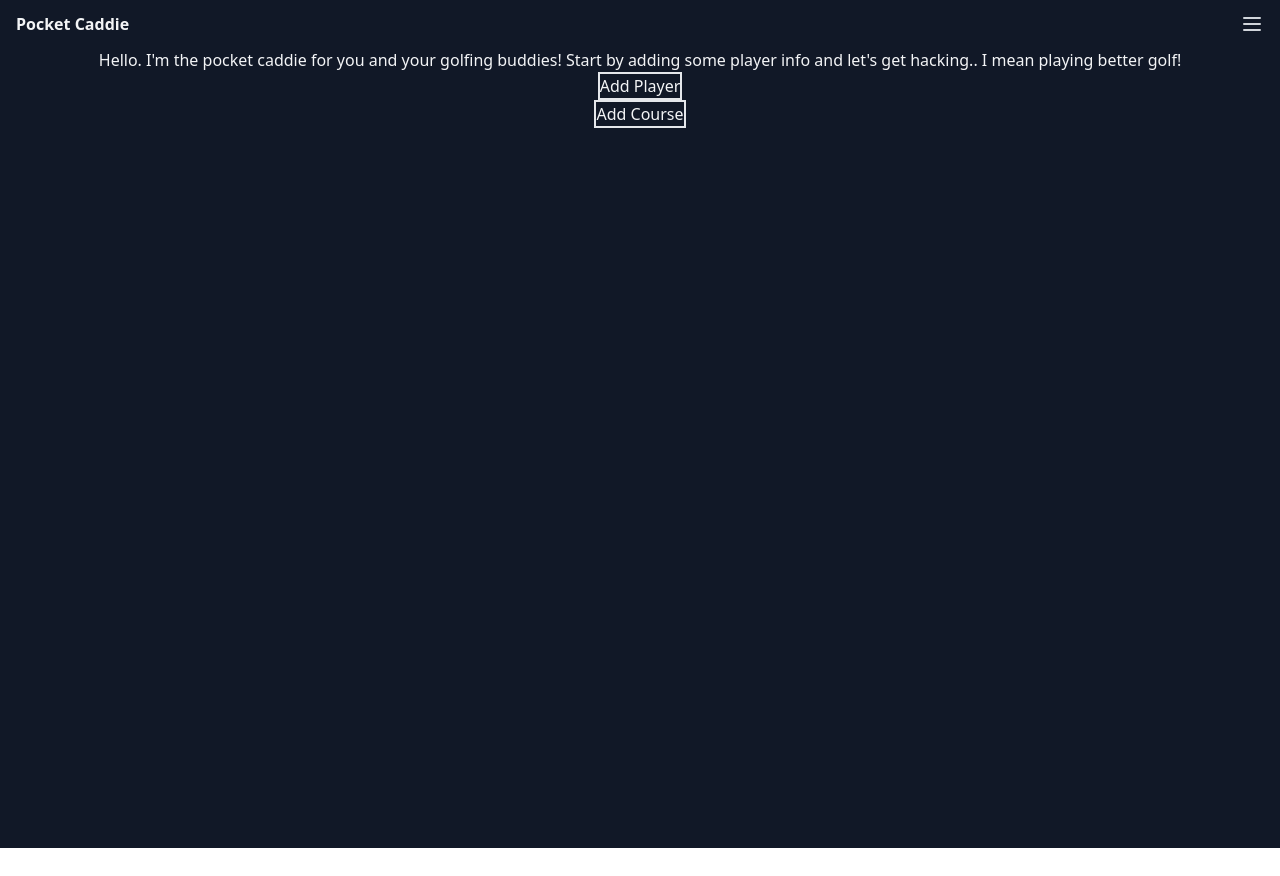
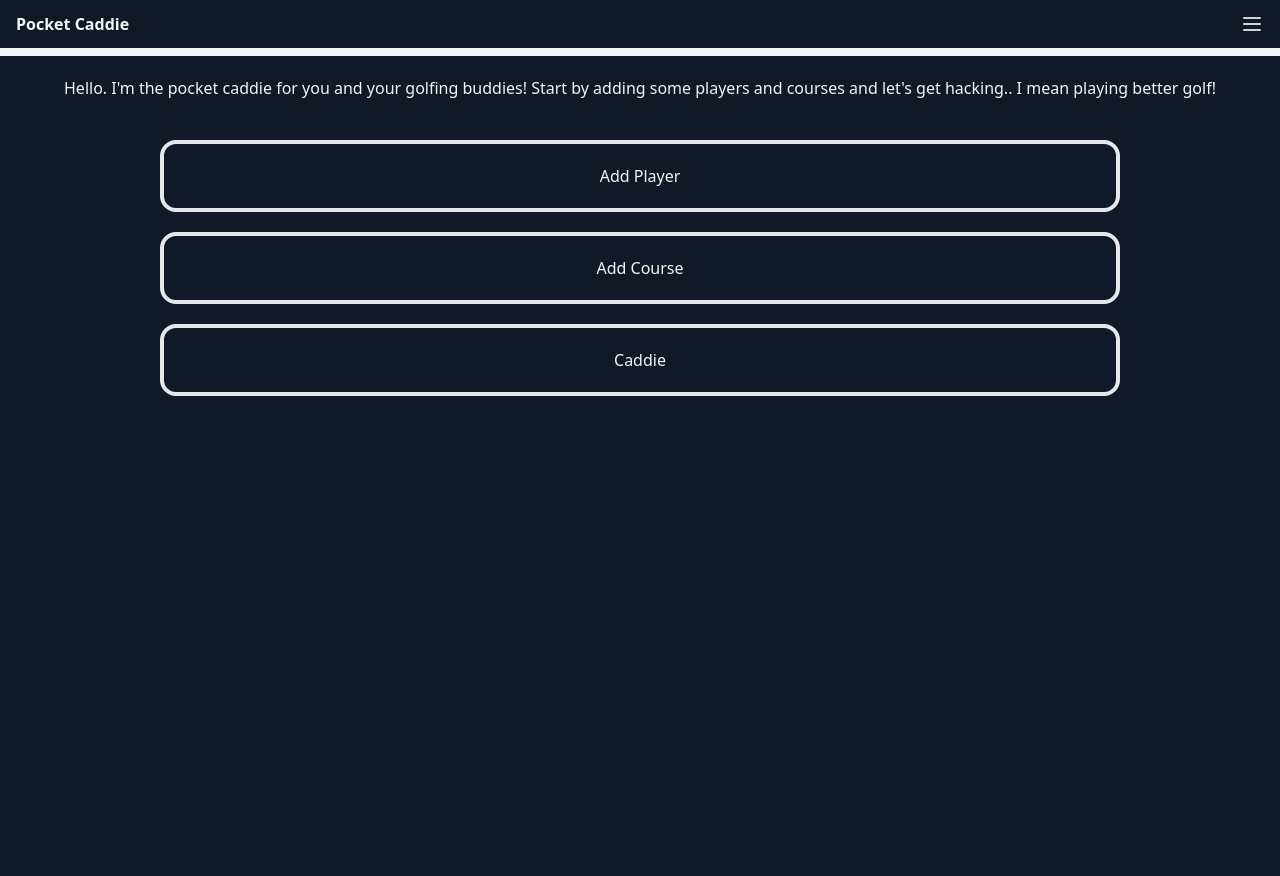
Before and after one commit to jason-moritz/pocket-caddie, a React (Create React App) app in the folder client/: page / in a window 1280 px wide. Before the commit the page ends 848 px from the top, so only its background shows below. Built offline with nearby package versions, Linux system fonts and the light colour scheme; no server answers.

Commit message:
added mainpage and styled links

```diff
--- a/client/src/App.js
+++ b/client/src/App.js
@@ -4,8 +4,8 @@ import Routes from "./components/Routes";
 
 function App() {
   return (
-    <div className="App bg-gray-900 text-gray-100">
-      <div>
+    <div className="App  bg-gray-900 text-gray-100 flex-col">
+      <div className="border-b-8 border-gray-100">
         <Navbar />
       </div>
       <div className="h-screen">
--- a/client/src/components/DisplayPlayers.jsx
+++ b/client/src/components/DisplayPlayers.jsx
@@ -26,7 +26,7 @@ export default function Players() {
                     <>
                         <Link class="flex flex-col items-center pt-2" to={`/players/${player.id}`}>
                             <div className="block h-14 w-14 rounded-full overflow-hidden">
-                                <img className="h-full w-full object-cover" src={player.fields?.playerImage} key={player.id} alt="player-profile"/>
+                                <img className="h-full w-full object-cover object-center" src={player.fields?.playerImage} key={player.id} alt="player-profile"/>
                             </div>
                             <div>
                                 <h3>{player.fields?.playerName}</h3>
--- a/client/src/components/Home.jsx
+++ b/client/src/components/Home.jsx
@@ -2,13 +2,22 @@ import { Link } from "react-router-dom";
 
 export default function Home() {
     return (
-        <div className="h-full">
-            <div className="text-center px-6">
-            Hello. I'm the pocket caddie for you and your golfing buddies! Start by adding some player info and let's get hacking.. I mean playing better golf!
+        <div>
+            <div className="text-center px-6 mt-5">
+            Hello. I'm the pocket caddie for you and your golfing buddies! Start by adding some players and courses and let's get hacking.. I mean playing better golf!
             </div>
-            <div className="flex flex-col items-center content-center">
-                <Link className="border-2" to="/addplayer"><button>Add Player</button></Link>
-                <Link className="border-2" to="/addcourse"><button>Add Course</button></Link>
+            <div className="flex mt-10 justify-center  ">
+                <div className="w-3/4 flex-col">
+                    <Link to="/addplayer">
+                        <button className="w-full border-4 rounded-2xl py-5 mb-5  hover:bg-gray-800" >Add Player</button>
+                    </Link>
+                    <Link to="/addcourse">
+                        <button className=" w-full border-4 rounded-2xl p-5 mb-5  hover:bg-gray-800">Add Course</button>
+                    </Link>
+                    <Link to="/clubselector">
+                        <button className=" w-full border-4 rounded-2xl p-5  hover:bg-gray-800">Caddie</button>
+                    </Link>
+                </div>
             </div>
         </div>
     )
--- a/client/src/components/Navbar.jsx
+++ b/client/src/components/Navbar.jsx
@@ -10,8 +10,10 @@ export default function Navbar() {
 
     return (
         <header>
-            <div className="container flex place-content-between  px-4 py-3 font-semibold">
-                <div>Pocket Caddie</div>
+            <div className="flex place-content-between  px-4 py-3 font-semibold">
+                <Link to="/">
+                    <div>Pocket Caddie</div>
+                </Link>
                 <div className="flex place-content-end">
                     <button onClick={handleClick} class="h-6 w-6 fill-current text-gray-300 hover: text-gray-100 focus:text-gray-100 focus:outline-none">
                         <svg xmlns="http://www.w3.org/2000/svg" className="h-6 w-6" fill="none" viewBox="0 0 24 24" stroke="currentColor">
--- a/client/tailwind.config.js
+++ b/client/tailwind.config.js
@@ -2,7 +2,16 @@ module.exports = {
   purge: ['./src/**/*.{js,jsx,ts,tsx}', './public/index.html'],
   darkMode: false, // or 'media' or 'class'
   theme: {
-    extend: {},
+    extend: {
+      spacing: {
+        '1/2': '50%',
+        '1/3': '33.333333%',
+        '2/3': '66.666667%',
+        '1/4': '25%',
+        '2/4': '50%',
+        '3/4': '75%',
+      }
+    },
   },
   variants: {
     extend: {},
```
